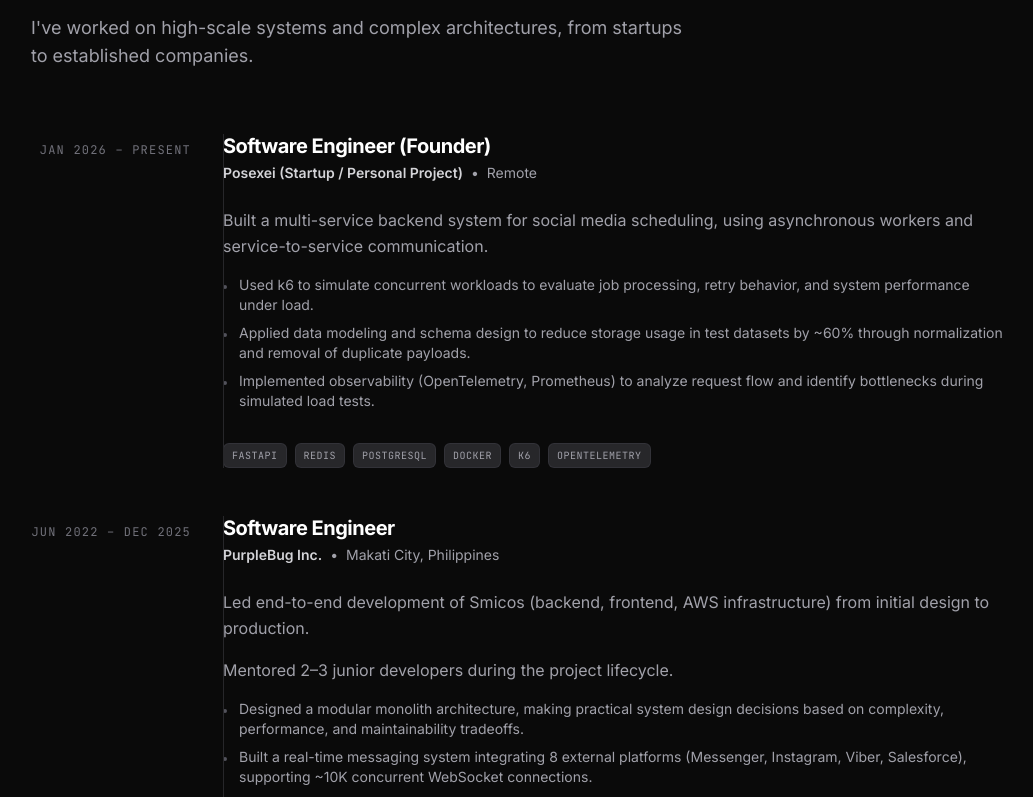
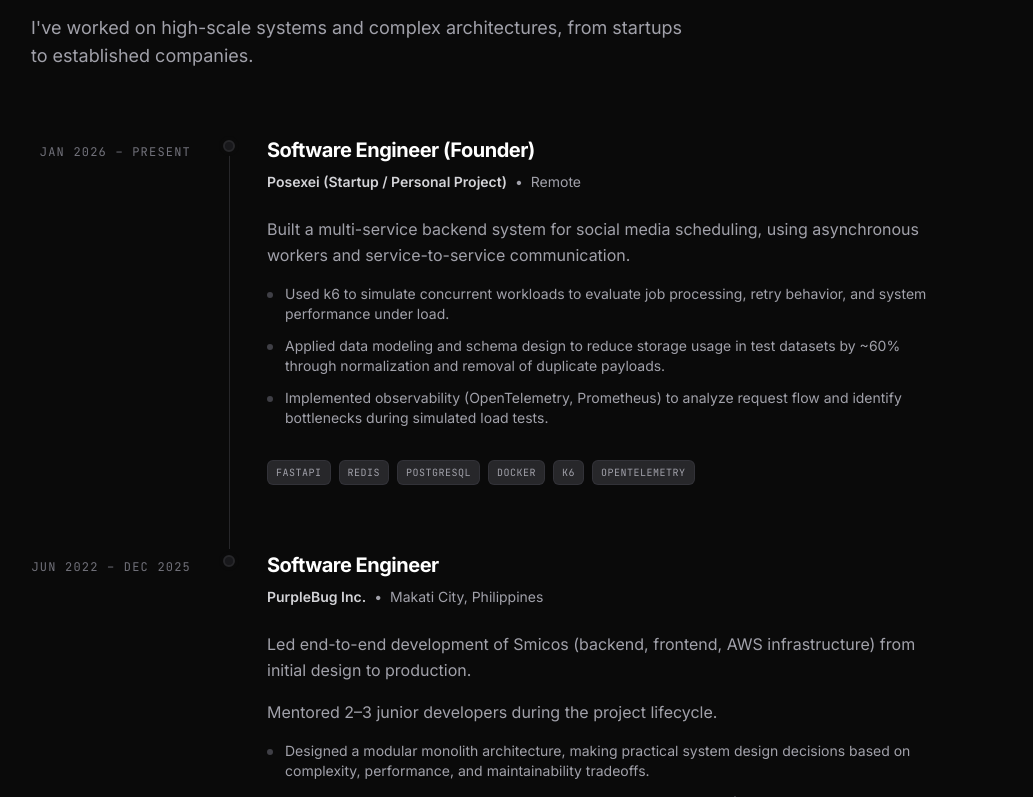
Before and after one commit to zerexei/zerexei.github.io, a React (Vite) app: page / in a window 1280 px wide. Shown: the part 1203-2000 px from the top of the page, without its empty margins (121-1154 px from the left). Built offline with nearby package versions, Linux system fonts and the light colour scheme.

Commit message:
Update professional experience UI

```diff
--- a/src/components/layout/About.tsx
+++ b/src/components/layout/About.tsx
@@ -15,26 +15,37 @@
         </p>
       </div>
 
-      <div className="space-y-12">
+      <div className="space-y-0">
         {resumeData.experience.map((exp, index) => (
-          <div key={index} className="relative pl-8 md:pl-0 group">
-            {/* Timeline Line */}
-            <div className="absolute left-0 md:left-48 top-0 bottom-0 w-px bg-zinc-800 group-hover:bg-accent/20 transition-colors" />
-
-            <div className="flex flex-col md:flex-row gap-8">
+          <div key={index} className="grid grid-cols-1 md:grid-cols-[160px_auto_1fr] gap-x-8 group">
             {/* Date Column */}
-              <div className="md:w-40 md:text-right shrink-0">
-                <span className="text-xs font-mono text-zinc-500 uppercase tracking-widest leading-6 block py-1 group-hover:text-accent transition-colors">
+            <div className="hidden md:block text-right pt-1">
+              <span className="text-xs font-mono text-zinc-500 uppercase tracking-widest group-hover:text-accent transition-colors">
                 {exp.period}
               </span>
             </div>
 
+            {/* Timeline Line & Dot Column */}
+            <div className="relative flex flex-col items-center">
+              {/* Dot */}
+              <div className="w-3 h-3 rounded-full border-2 border-zinc-800 bg-zinc-900 z-10 mt-1.5 group-hover:border-accent group-hover:bg-accent transition-all duration-300 shadow-[0_0_0_4px_rgba(10,10,10,1)]" />
+              {/* Vertical Line */}
+              {index !== resumeData.experience.length - 1 && (
+                <div className="w-px flex-1 bg-zinc-800 group-hover:bg-accent/20 transition-colors" />
+              )}
+            </div>
+
             {/* Content Column */}
-              <div className="space-y-6 flex-1">
-                <div className="space-y-1">
-                  <h3 className="text-xl font-bold text-white leading-tight group-hover:text-accent transition-colors">
+            <div className="pb-16 pt-0.5 space-y-6">
+              <div className="space-y-2">
+                <div className="flex flex-col md:flex-row md:items-baseline justify-between gap-2">
+                  <h3 className="text-xl font-bold text-white tracking-tight group-hover:text-accent transition-colors">
                     {exp.role}
                   </h3>
+                  <span className="md:hidden text-xs font-mono text-zinc-500 uppercase tracking-widest">
+                    {exp.period}
+                  </span>
+                </div>
                 <div className="flex items-center gap-2 text-zinc-400 text-sm">
                   <span className="font-semibold text-zinc-300">{exp.company}</span>
                   <span>•</span>
@@ -42,15 +53,15 @@
                 </div>
               </div>
 
-                <div className="space-y-4 text-zinc-400 leading-relaxed">
+              <div className="space-y-4 text-zinc-400 leading-relaxed max-w-2xl">
                 {exp.description.map((desc, i) => (
                   <p key={i}>{desc}</p>
                 ))}
-                  <ul className="space-y-2">
+                <ul className="space-y-3">
                   {exp.achievements.map((achievement, i) => (
-                      <li key={i} className="flex gap-3">
-                        <span className="mt-2.5 w-1 h-1 rounded-full bg-zinc-600 shrink-0" />
-                        <span className="text-sm">{achievement}</span>
+                    <li key={i} className="flex gap-3 text-sm">
+                      <span className="mt-2 w-1.5 h-1.5 rounded-full bg-zinc-700 shrink-0 group-hover:bg-accent/50 transition-colors" />
+                      <span>{achievement}</span>
                     </li>
                   ))}
                 </ul>
@@ -63,7 +74,6 @@
               </div>
             </div>
           </div>
-          </div>
         ))}
       </div>
     </div>
```
Lines whose indentation alone changed are shown as unchanged.
